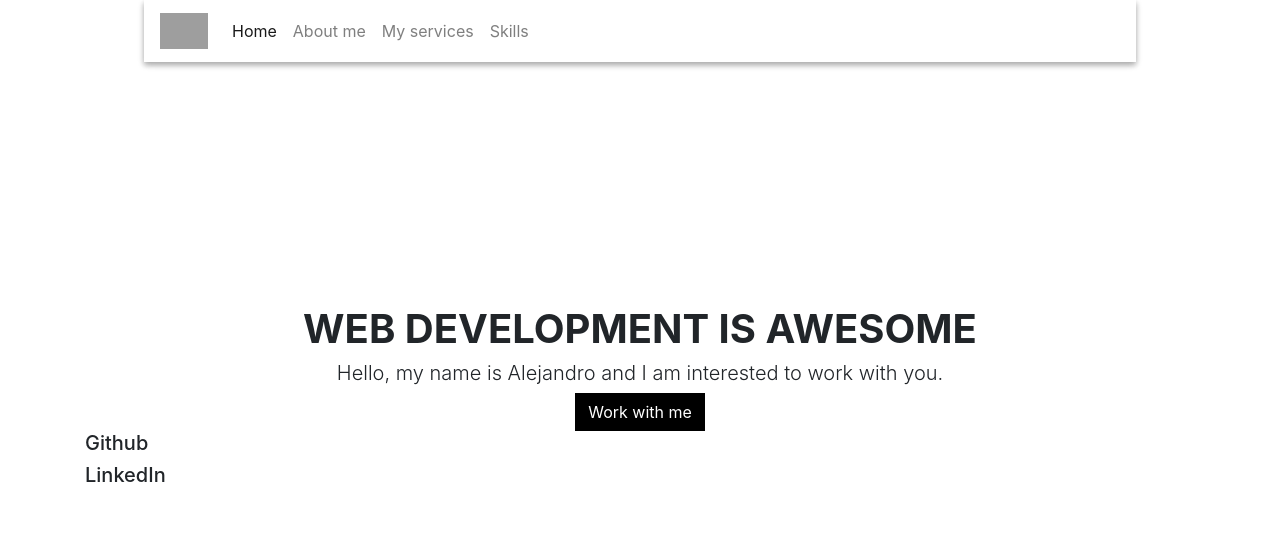
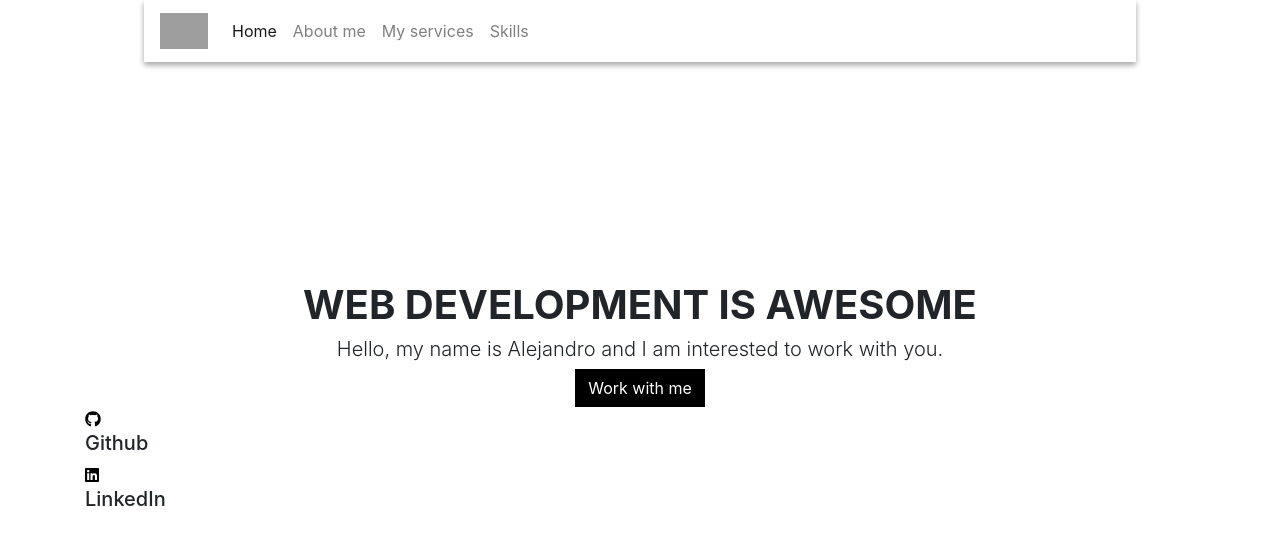
Before and after one commit to AlejandroMilan/MilanPortfolio, a Nuxt app: page / in a window 1280 px wide. Shown: the top 544 px of the page. Built offline with nearby package versions, Linux system fonts and the light colour scheme; grey boxes are pictures that could not be loaded.

Commit message:
Fab icons installed and used

```diff
--- a/components/index_page-components/SocialLinks.vue
+++ b/components/index_page-components/SocialLinks.vue
@@ -6,7 +6,7 @@
       class="social-links-item"
     >
       <a class="social-link-item-icons" href="socialLink.url">
-        <font-awesome-icon :icon="['fas', socialLink.iconName]" />
+        <font-awesome-icon :icon="['fab', socialLink.iconName]" />
       </a>
       <div class="social-link-item-title">
         <h3 class="h5">{{ socialLink.name }}</h3>
@@ -21,10 +21,11 @@ import { FontAwesomeIcon } from '@fortawesome/vue-fontawesome'
 import { library } from '@fortawesome/fontawesome-svg-core'
 // import { name of your icon in camelCase } from "@fortawesome/free-solid-svg-icons";
 // For example, I want to use fa-enveloper-open-text, then it's faEnvelopeOpenText
-import { faEnvelopeOpenText } from '@fortawesome/free-solid-svg-icons'
+// import { github } from '@fortawesome/free-solid-svg-icons'
+import { faGithub, faLinkedin } from '@fortawesome/free-brands-svg-icons'
 Vue.component('font-awesome-icon', FontAwesomeIcon)
 // Then add it to library
-library.add(faEnvelopeOpenText)
+library.add(faGithub, faLinkedin)
 export default Vue.extend({
   data: () => {
     return {
@@ -32,12 +33,12 @@ export default Vue.extend({
         {
           name: 'Github',
           url: '',
-          iconName: '',
+          iconName: 'github',
         },
         {
           name: 'LinkedIn',
           url: '',
-          iconName: '',
+          iconName: 'linkedin',
         },
       ],
     }
--- a/package.json
+++ b/package.json
@@ -13,6 +13,7 @@
   },
   "dependencies": {
     "@fortawesome/fontawesome-svg-core": "^1.2.30",
+    "@fortawesome/free-brands-svg-icons": "^5.14.0",
     "@fortawesome/free-solid-svg-icons": "^5.14.0",
     "@fortawesome/vue-fontawesome": "^0.1.10",
     "@nuxt/typescript-runtime": "^1.0.0",
```
Also changed, not shown: 1 other file (tests, documents, lock files or other folders).
